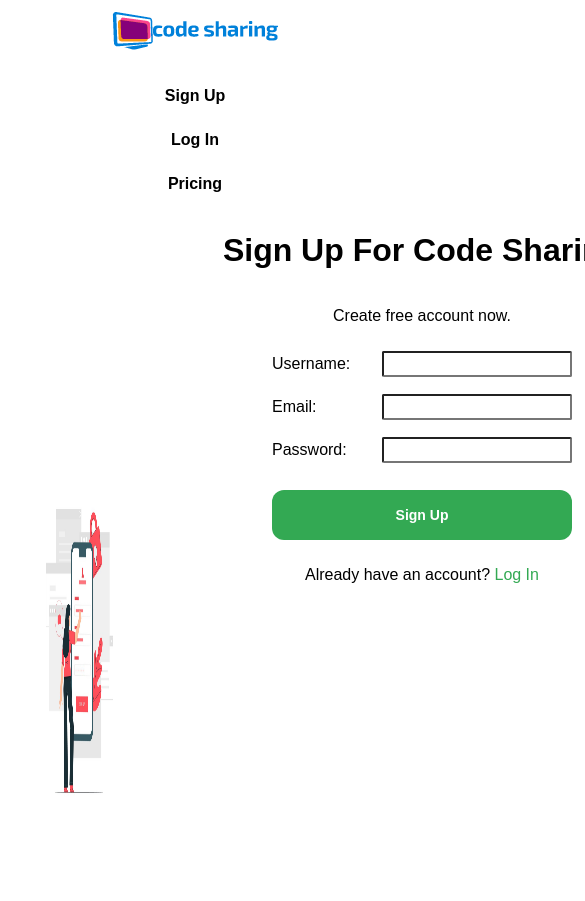
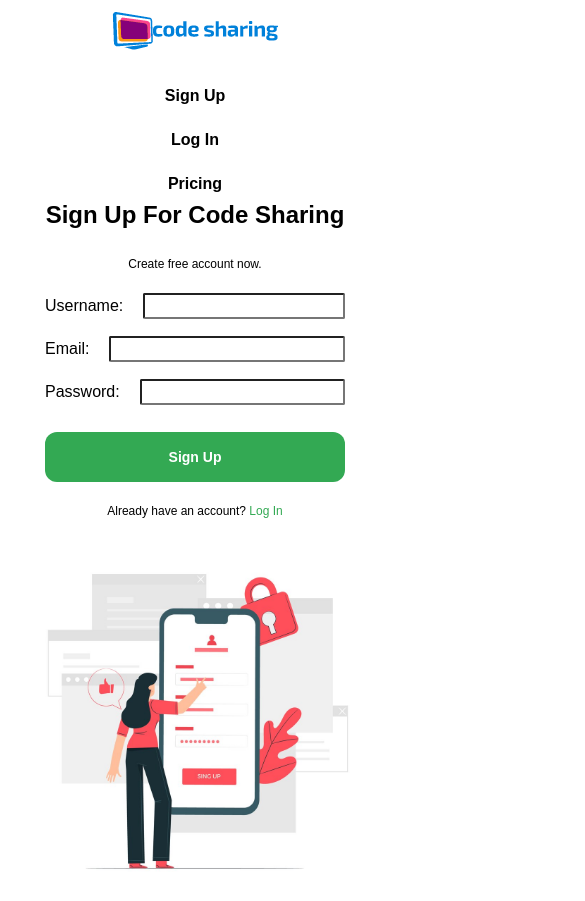
Before and after one commit to liya-oz/code-sharing, a React (Create React App) app in the folder project/: page /signup in a window 390 px wide. Shown: the top 901 px of the page, 585 px wide, since content can reach past the window. Before the commit the page ends 844 px from the top, so only its background shows below. Built offline with nearby package versions, Linux system fonts and the light colour scheme.

Commit message:
add responsive css

```diff
--- a/project/src/components/CodeBox.css
+++ b/project/src/components/CodeBox.css
@@ -1,6 +1,6 @@
 .code-box{
     background-color:#1e2225 ;
-    max-width: 900px;
+    max-width: 100%;
     border-radius: 3px;
     padding: 10px;
     color: white;
--- a/project/src/components/LogIn.css
+++ b/project/src/components/LogIn.css
@@ -39,3 +39,31 @@ font-size: 14px;
 font-weight: 700;
 margin-top: 10px;
 }
+
+@media (max-width: 600px) {
+  .input-container {
+    width: 100%; /* Full width for small screens */
+  }
+
+  label {
+    flex-basis: unset; /* Reset flex-basis for smaller screens */
+  }
+}
+
+.submit-btn {
+  width: 100%;
+  height: 50px;
+  background-color: #33a953;
+  border-radius: 12px;
+  color: white;
+  border: none;
+  font-size: 14px;
+  font-weight: 700;
+  margin-top: 10px;
+}
+
+@media (max-width: 400px) {
+  input {
+    font-size: 10px;
+  }
+}
--- a/project/src/components/SignUp.css
+++ b/project/src/components/SignUp.css
@@ -39,3 +39,8 @@ font-size: 14px;
 font-weight: 700;
 margin-top: 10px;
 }
+@media (max-width: 600px) {
+  label {
+    flex-basis: unset;
+  }
+}
--- a/project/src/pages/CodeDisplayPage.css
+++ b/project/src/pages/CodeDisplayPage.css
@@ -32,3 +32,19 @@ margin-top: 20px;
 .star-rating .fa-star.active {
   color: gold;
 }
+
+@media (max-width: 700px) {
+
+  .star-rating .fa-star {
+    font-size: 20px;
+    margin-right: 3px;
+  }
+}
+
+@media (max-width: 900px) {
+  .share-code-box {
+    max-width: 90%;
+    font-size: 14px;
+    padding: 10px;
+  }
+}
--- a/project/src/pages/LogInPage.css
+++ b/project/src/pages/LogInPage.css
@@ -1,15 +1,22 @@
 .container{
     margin: auto;
 }
-
+.container h1{
+    margin-top: -10px;
+}
 
 .logInImg{
-    width: 30%;
-    height: 50%;
-    position: absolute;
-    bottom: 20px;
-    left: 40px;
+    width: 50%;
+    height: 70%;
 }
 span{
 color: #33a953;
 }
+@media (max-width: 700px) {
+  .logInImg {
+    width: 100%;
+    height: auto;
+    position: relative;
+    margin-top: 20px;
+  }
+}
--- a/project/src/pages/LogInPage.js
+++ b/project/src/pages/LogInPage.js
@@ -12,7 +12,7 @@ const LoginPage = () => {
 
   return (
     <div className="container">
-      <h2>Login Page</h2>
+      <h1>Login Page</h1>
       <LogIn onLogin={handleLogin} />
       <img src={loginImage} alt="login" className="logInImg" />
       <p>
--- a/project/src/pages/MainPage.css
+++ b/project/src/pages/MainPage.css
@@ -15,3 +15,23 @@
     gap: 20px;
     padding: 20px;
 }
+
+
+
+
+
+
+@media (max-width: 600px) {
+  .container {
+    width: 90vw;
+  }
+
+  .code-box {
+    max-width: 90%;
+    font-size: 14px;
+  }
+
+  .share-link-box {
+    width: 90%;
+  }
+}
--- a/project/src/pages/SignUpPage.css
+++ b/project/src/pages/SignUpPage.css
@@ -1,17 +1,33 @@
 .container{
     margin: auto;
+}
+.container h2{
+    margin-top: -10px;
 }
 p{
     font-size: 16px;
 }
 
 .signUpImg{
-    width: 20%;
-    height: 40%;
-    position: absolute;
-    bottom: 20px;
-    left: 40px;
+    width: 37%;
+    height: 38%;
+
 }
 span{
     color:#33a953;
 }
+@media (max-width: 600px) {
+  .container h1 {
+    font-size: 24px;
+  }
+
+  p {
+    font-size: 12px;
+  }
+
+  .signUpImg {
+    width: 100%;
+    height: auto;
+    margin-top: 20px;
+  }
+}
--- a/project/src/pages/StartPage.css
+++ b/project/src/pages/StartPage.css
@@ -9,13 +9,13 @@ width: 100%;
 height: 100%;
 }
 .start-page-header{
-font-size: 3em;
+font-size: 40px;
 text-shadow: 2px 2px 4px rgba(0, 0, 0, 0.3);
 margin-top: -5px;
 }
 
 .start-page-paragraph{
-font-size: 1.3em;
+font-size: 18px;
 font-weight: 700px;
 }
 
@@ -25,14 +25,14 @@ font-weight: 700px;
     margin-top: 2px;
 }
 
-/* For screens smaller than 600px */
+
 @media (max-width: 600px) {
   .start-page-header {
-    font-size: 2em;
+    font-size: 30px;
   }
 
   .start-page-paragraph {
-    font-size: 0.8em;
+    font-size: 15px;
   }
 
   .start-img {
```
Also changed, not shown: 1 other file (tests, documents, lock files or other folders).
